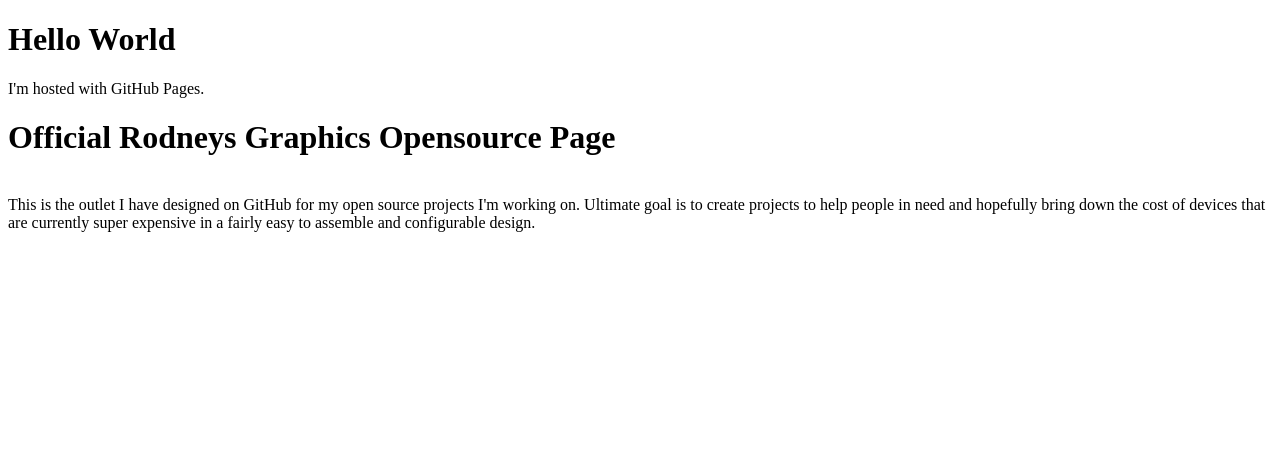
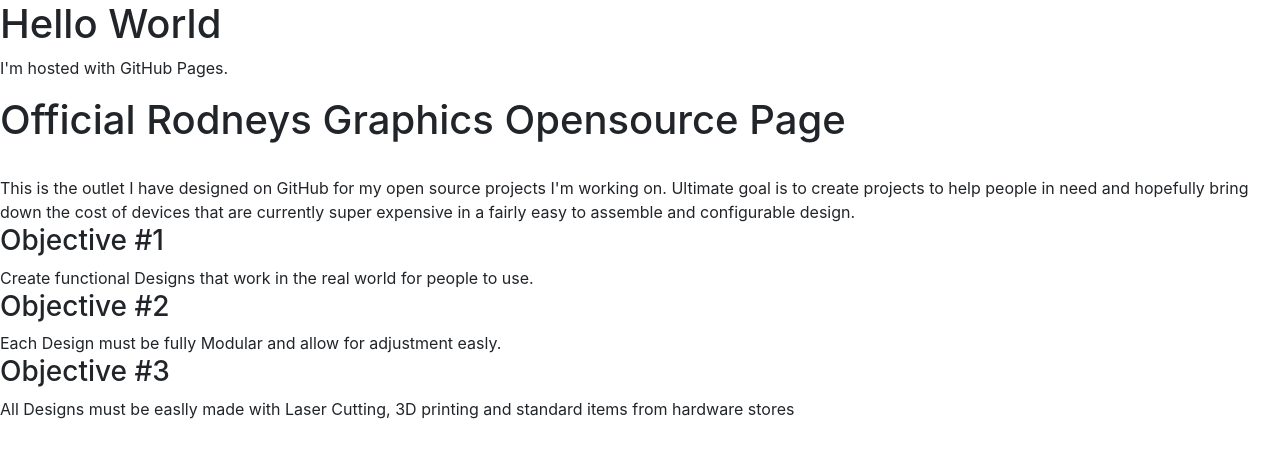
Before and after one commit to rodneysgraphics/rodneysgraphics.github.io, a plain HTML site: page index.html in a window 1280 px wide. Drawn offline with nearby package versions, Linux system fonts and the light colour scheme.

Commit message:
Adding in Rules
Adding in more text and rules for main page.

```diff
--- a/index.html
+++ b/index.html
@@ -1,14 +1,26 @@
 <!DOCTYPE html>
 <html>
+    <head>
+            <link rel="stylesheet" href="https://stackpath.bootstrapcdn.com/bootstrap/4.3.1/css/bootstrap.min.css" integrity="sha384-ggOyR0iXCbMQv3Xipma34MD+dH/1fQ784/j6cY/iJTQUOhcWr7x9JvoRxT2MZw1T" crossorigin="anonymous">
+
+    </head>
 <body>
 <h1>Hello World</h1>
 <p>I'm hosted with GitHub Pages.</p>
-<H1>Official Rodneys Graphics Opensource Page </H1>
+<H1><bold>Official Rodneys Graphics Opensource Page<bold></H1>
 <br>
 This is the outlet I have designed on GitHub for my open source projects I'm working on.
 Ultimate goal is to create projects to help people in need and hopefully bring down the cost of devices that are currently super expensive in a fairly easy to assemble and configurable design.
+</br>
 
-
+<h3>Objective #1 </h3>
+Create functional Designs that work in the real world for people to use.
+<br>
+<h3>Objective #2 </h3>
+Each Design must be fully Modular and allow for adjustment easly.
+<br>
+<h3>Objective #3</h3>
+All Designs must be easlly made with Laser Cutting, 3D printing and standard items from hardware stores
 
 </body>
 </html>
```
